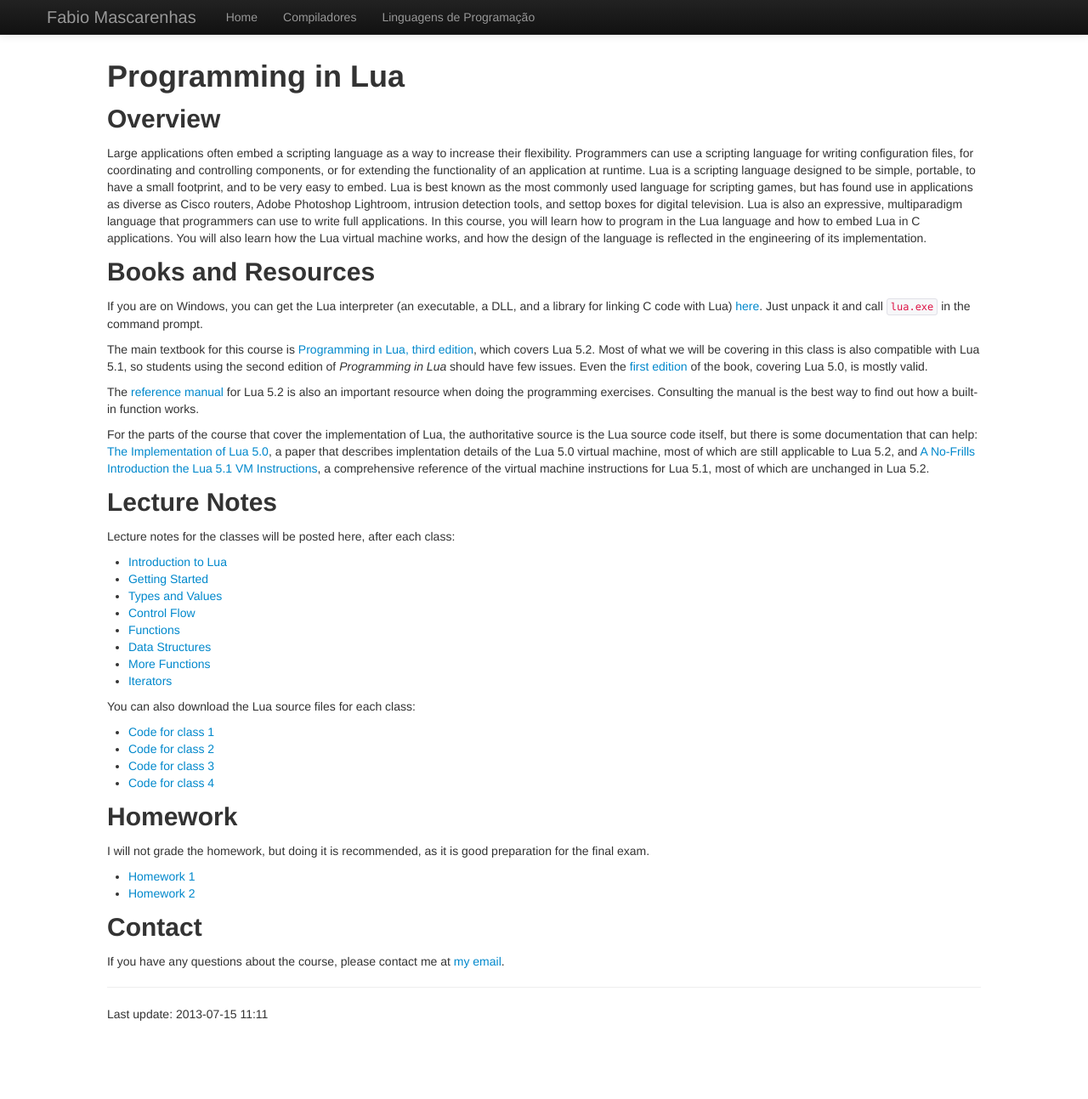
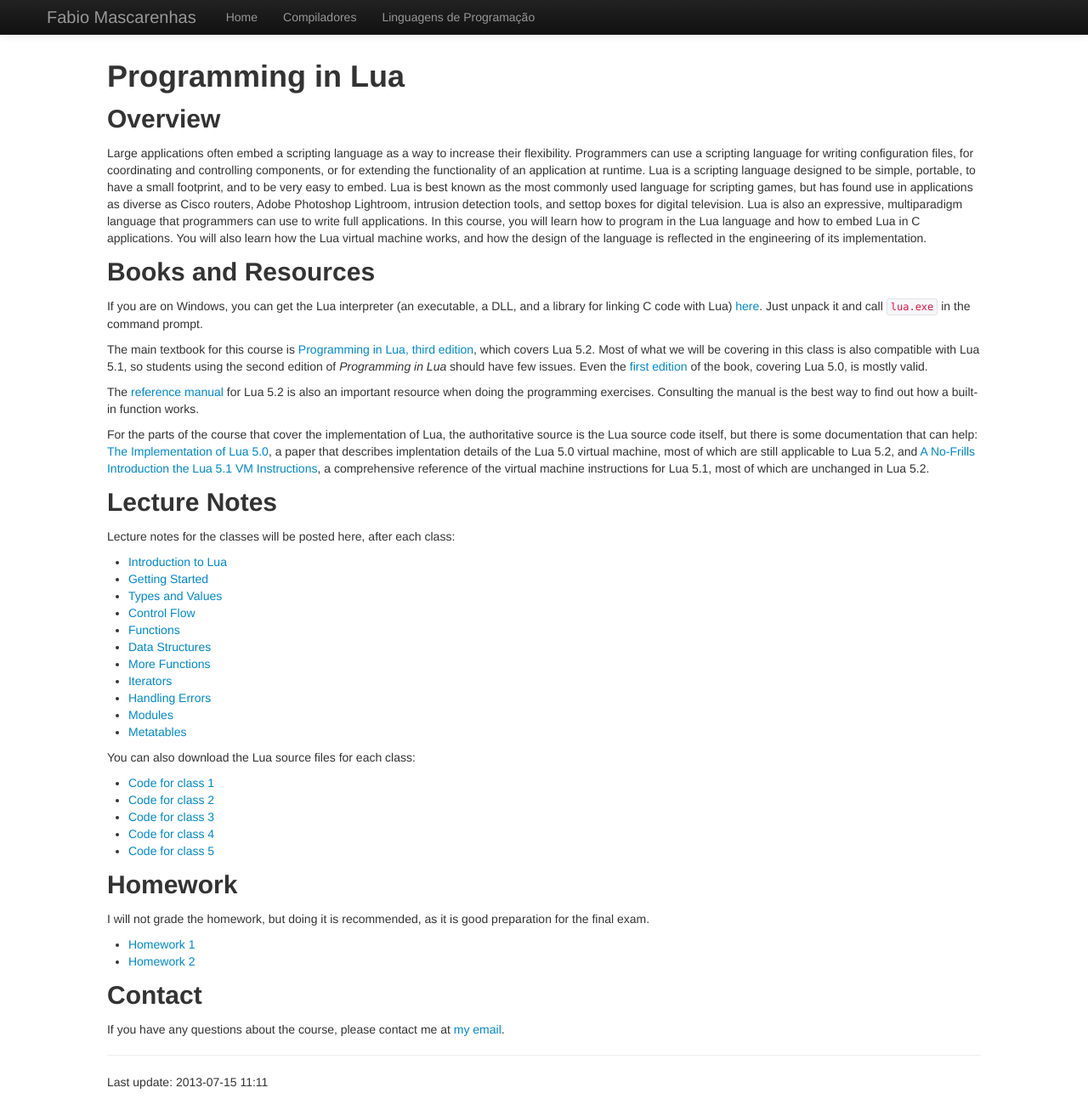
Before and after one commit to fabiomascarenhas/fabiomascarenhas.github.com, a Jekyll site: the page built from lua/index.md, in a window 1280 px wide and 1293 px high. Shown: the whole window at 85% size. Built offline with Jekyll 4.4.1, drawn with Linux system fonts in a browser that asks for light colours.

Commit message:
class 5 of lua course

```diff
--- a/lua/index.md
+++ b/lua/index.md
@@ -60,6 +60,9 @@ Lecture notes for the classes will be posted here, after each class:
 * [Data Structures](05DataStructures.pdf)
 * [More Functions](06MoreFunctions.pdf)
 * [Iterators](07Iterators.pdf)
+* [Handling Errors](08HandlingErrors.pdf)
+* [Modules](09Modules.pdf)
+* [Metatables](10Metatables.pdf)
 
 You can also download the Lua source files for each class:
 
@@ -67,6 +70,7 @@ You can also download the Lua source files for each class:
 * [Code for class 2](class2.zip)
 * [Code for class 3](class3.zip)
 * [Code for class 4](class4.zip)
+* [Code for class 5](class5.zip)
 
 Homework
 --------
```
Also changed, not shown: 4 other files.
